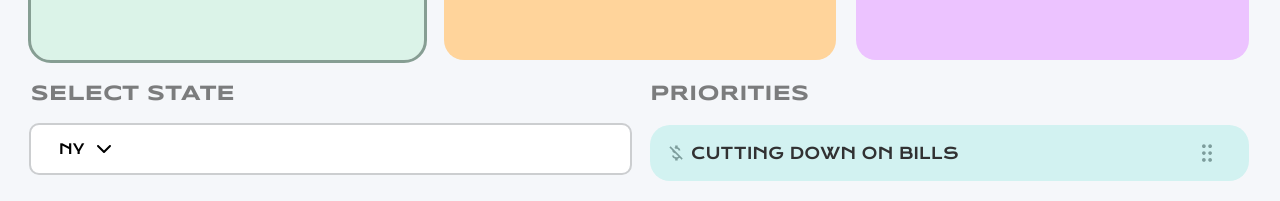
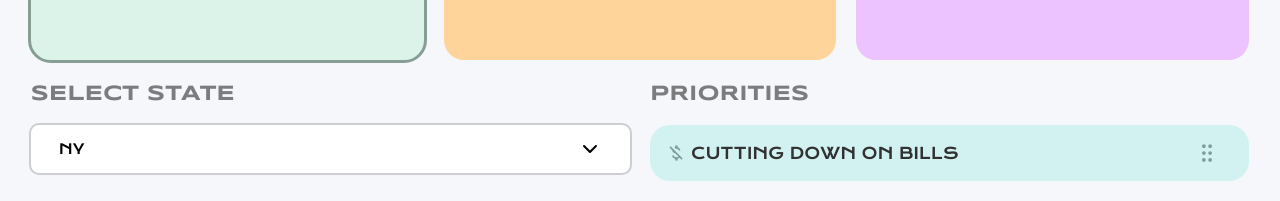
Before and after one commit to pranavkannepalli/loop, a Next.js app: page / in a window 1280 px wide. Shown: the part 1380-1581 px from the top of the page. Built offline with nearby package versions, Linux system fonts and the light colour scheme.

Commit message:
Added functionality for expanding dropdowns

```diff
--- a/components/Dropdown/index.js
+++ b/components/Dropdown/index.js
@@ -6,12 +6,12 @@ import Icon from "../Icon";
 import LoopContext from "../LoopContext";
 import classNames from "@/hooks/classnames";
 
-const Dropdown = ({ placeholder = "Select an item", items = [], onClick = (value) => {} }) => {
+const Dropdown = ({ placeholder = "Select an item", expanded=false, items = [], onClick = (value) => {} }) => {
 	const [open, setOpen] = useState(false);
 	const [selected, changeSelected] = useState(placeholder);
 
 	return (
-		<div className="flex items-center justify-center bg-white !c">
+		<div className={classNames("flex items-center justify-center bg-white !c", expanded ? "flex-1": undefined)}>
 			<motion.div animate={open ? "open" : "closed"} className="relative flex flex-row flex-1">
 				<button
 					onClick={() => setOpen((pv) => !pv)}
@@ -47,9 +47,9 @@ const Dropdown = ({ placeholder = "Select an item", items = [], onClick = (value
 	);
 };
 
-const StateSelector = () => {
+const StateSelector = ({ expanded=false }) => {
 	const { userData, changeState } = useContext(LoopContext);
-	return <Dropdown placeholder={userData.state} onClick={changeState} items={["NY", "TX", "WA"]} />;
+	return <Dropdown placeholder={userData.state} expanded={expanded} onClick={changeState} items={["NY", "TX", "WA"]} />;
 };
 
 const Option = ({ selected, text, onClick = () => {} }) => {
```
